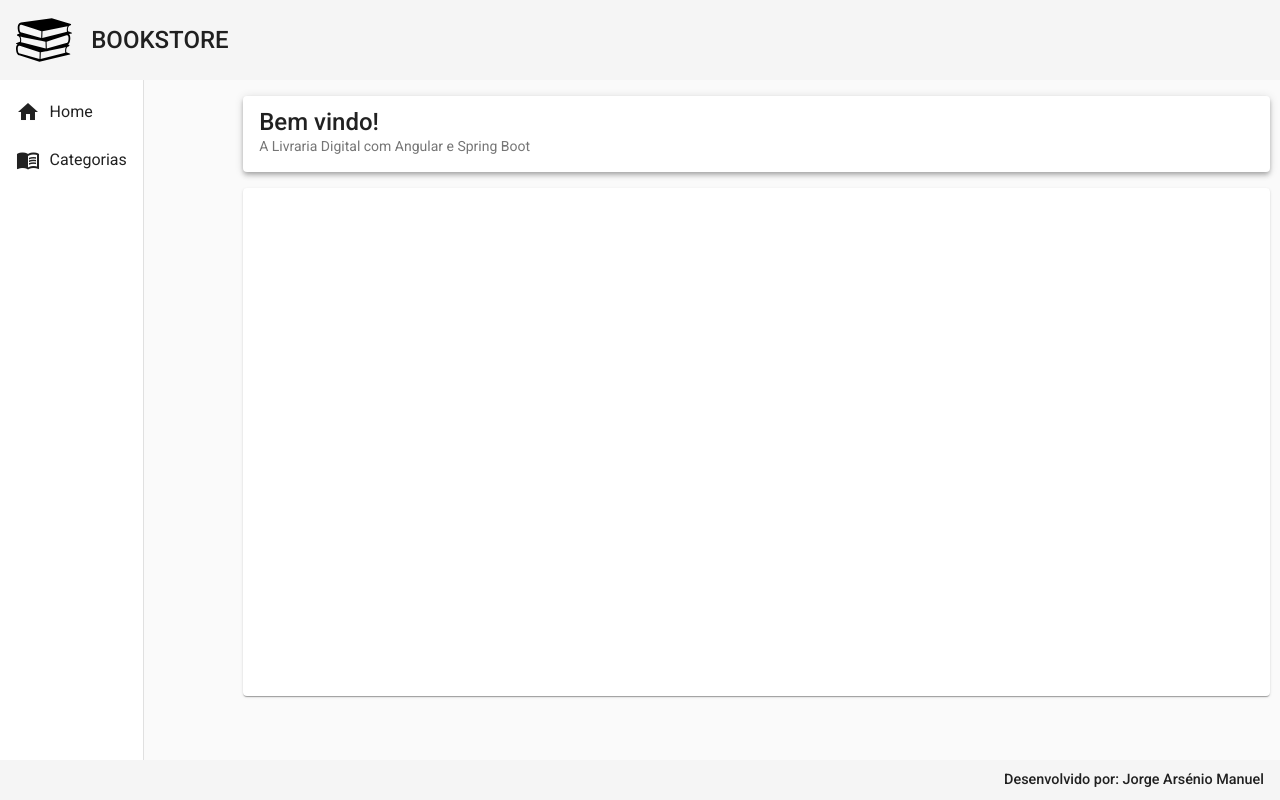
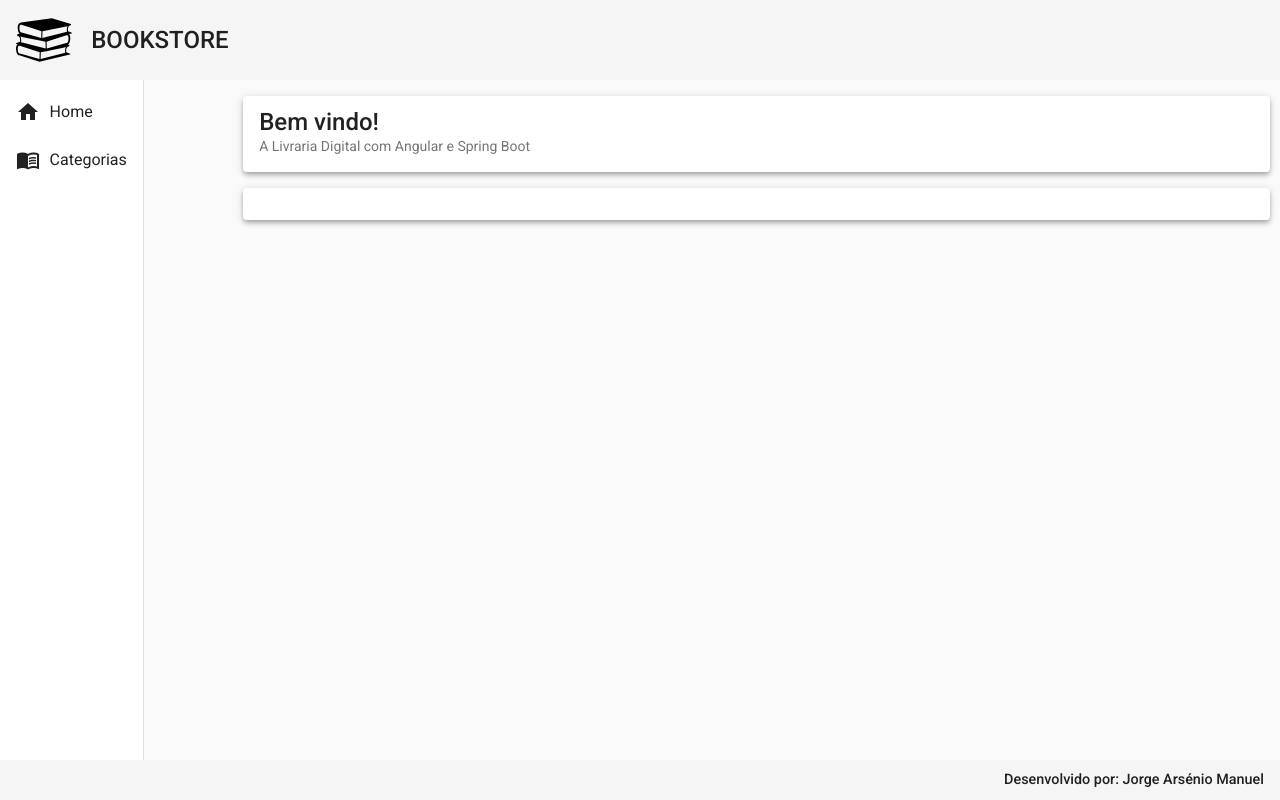
Before and after one commit to Jorge97-YZY/bookstore-front, an Angular app: page / in a window 1280 px wide. Built offline with nearby package versions, Linux system fonts and the light colour scheme.

Commit message:
Choose: Validações extras 2.

```diff
--- a/src/app/components/views/home/home.component.css
+++ b/src/app/components/views/home/home.component.css
@@ -2,13 +2,20 @@
     width: 95%;
     margin: 1rem auto;
 }
-.imagem{
+.carPrinci{
     width: 95%;
-    height: 70%;
     margin: 1rem auto;
+}
+.cardP{
+    padding-top: 1rem;
     display: flex;
-    align-items: center;
-    justify-content: center
+    flex-direction: row;
+
+}
+.slide{
+    width: 20%;
+    height: 20%;
+    margin-left: 2rem;
 }
 
 
--- a/src/app/components/views/home/home.component.html
+++ b/src/app/components/views/home/home.component.html
@@ -1,8 +1,8 @@
-<mat-card class="home mat-elevation-z4" >
+<mat-card class="home mat-elevation-z4">
     <mat-card-title class="title"> Bem vindo!</mat-card-title>
     <mat-card-subtitle class="subtitle">A Livraria Digital com Angular e Spring Boot </mat-card-subtitle>
 </mat-card>
 
-<mat-card class="imagem">
+<mat-card class="home mat-elevation-z4">
 
 </mat-card>
```
Also changed, not shown: src/assets/img/livrariaCultura.svg (added).
